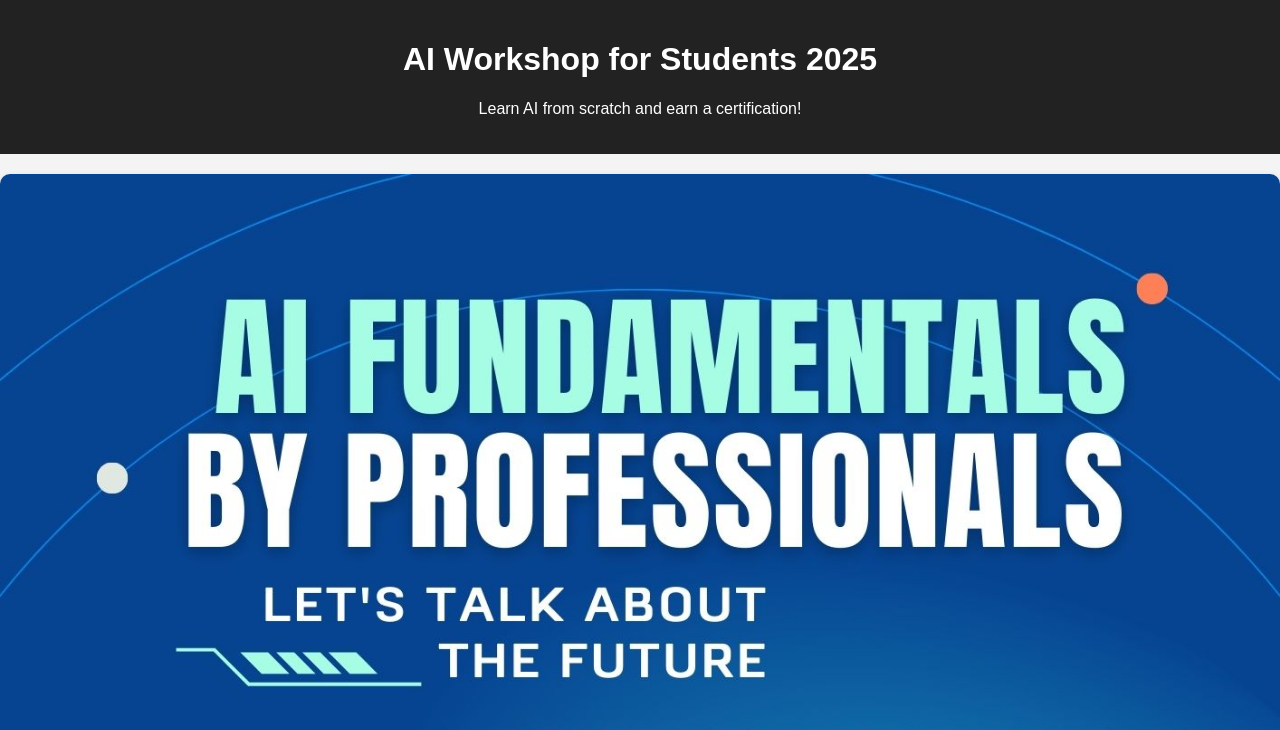
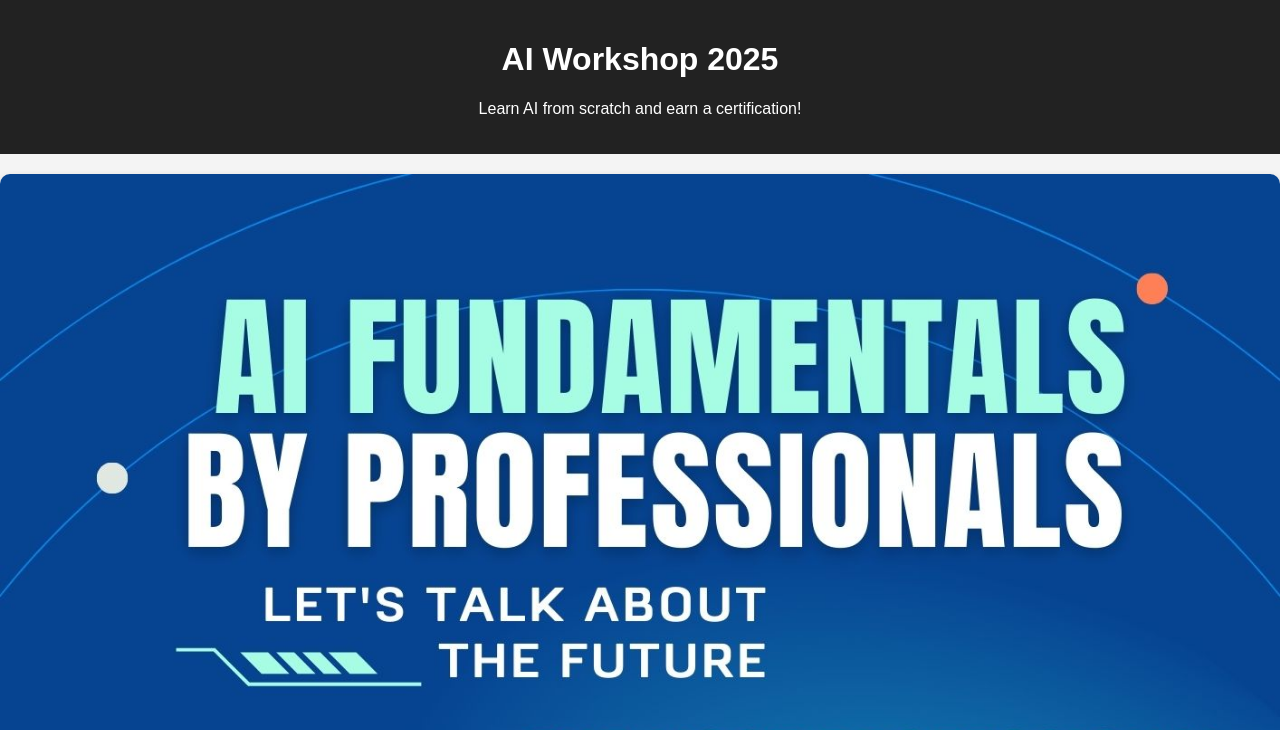
Before and after one commit to aashishsch/AICAuto, a plain HTML site: page index.html in a window 1280 px wide. Shown: the top 730 px of the page. Drawn offline with Linux system fonts and the light colour scheme.

Commit message:
Update index.html

```diff
--- a/index.html
+++ b/index.html
@@ -8,7 +8,7 @@
 </head>
 <body>
     <header>
-        <h1>AI Workshop for Students 2025</h1>
+        <h1>AI Workshop 2025</h1>
         <p>Learn AI from scratch and earn a certification!</p>
     </header>
 
```
